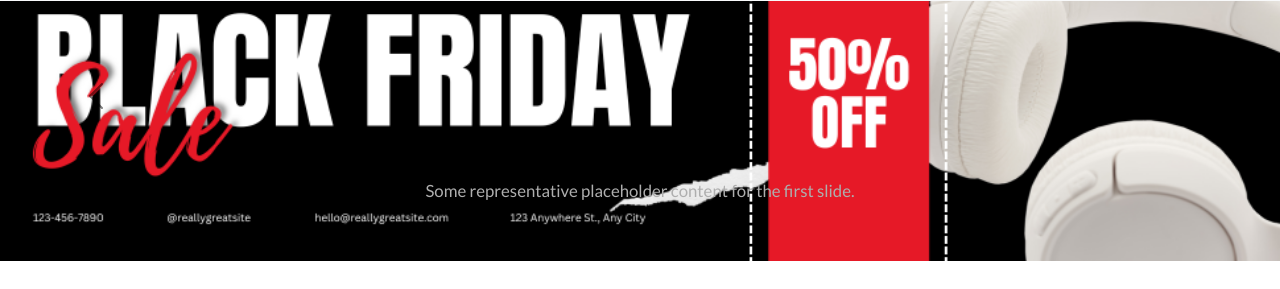
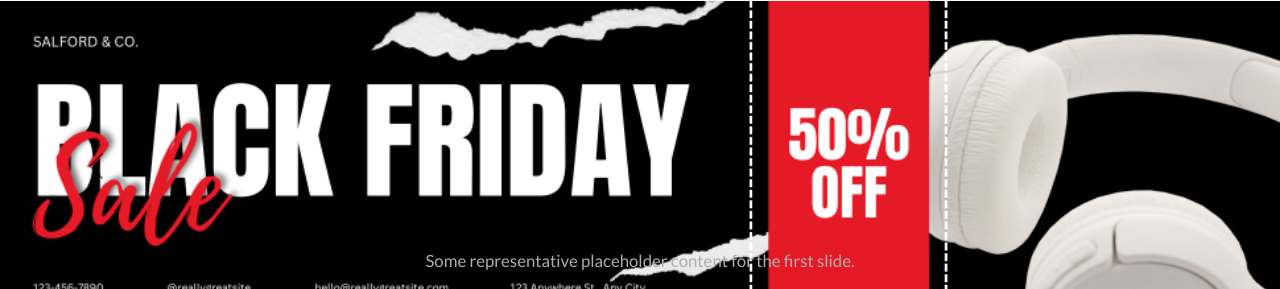
Before and after one commit to m-sinan/shop.syy, a plain HTML site: page index.html in a window 1280 px wide. Shown: the part 69-358 px from the top of the page. Drawn offline with nearby package versions, Linux system fonts and the light colour scheme.

Commit message:
first commit

```diff
--- a/index.html
+++ b/index.html
@@ -12,6 +12,7 @@
   <meta name="keywords" content="">
   <meta name="description" content="">
   <link rel="stylesheet" type="text/css" href="css/bootstrap.min.css">
+  <link href="https://cdn.jsdelivr.net/npm/bootstrap@5.3.3/dist/css/bootstrap.min.css" rel="stylesheet" integrity="sha384-QWTKZyjpPEjISv5WaRU9OFeRpok6YctnYmDr5pNlyT2bRjXh0JMhjY6hW+ALEwIH" crossorigin="anonymous">
   <link rel="stylesheet" type="text/css" href="style.css">
   <link rel="stylesheet" href="https://cdn.jsdelivr.net/npm/swiper@9/swiper-bundle.min.css" />
   <link rel="preconnect" href="https://fonts.googleapis.com">
@@ -977,6 +978,7 @@
   <script src="js/jquery-1.11.0.min.js"></script>
   <script src="https://cdn.jsdelivr.net/npm/swiper/swiper-bundle.min.js"></script>
   <script type="text/javascript" src="js/bootstrap.bundle.min.js"></script>
+  <script src="https://cdn.jsdelivr.net/npm/bootstrap@5.3.3/dist/js/bootstrap.bundle.min.js" integrity="sha384-YvpcrYf0tY3lHB60NNkmXc5s9fDVZLESaAA55NDzOxhy9GkcIdslK1eN7N6jIeHz" crossorigin="anonymous"></script>
   <script type="text/javascript" src="js/plugins.js"></script>
   <script type="text/javascript" src="js/script.js"></script>
 </body>
--- a/style.css
+++ b/style.css
@@ -16,6 +16,10 @@
   --swiper-theme-color:       #4A4A4A;
   --swiper-pagination-color:  #4A4A4A;
 
+}
+#carouselExampleDark{
+  display: block;
+  top:70px;
 }
 img, svg {
   vertical-align: middle;
```
